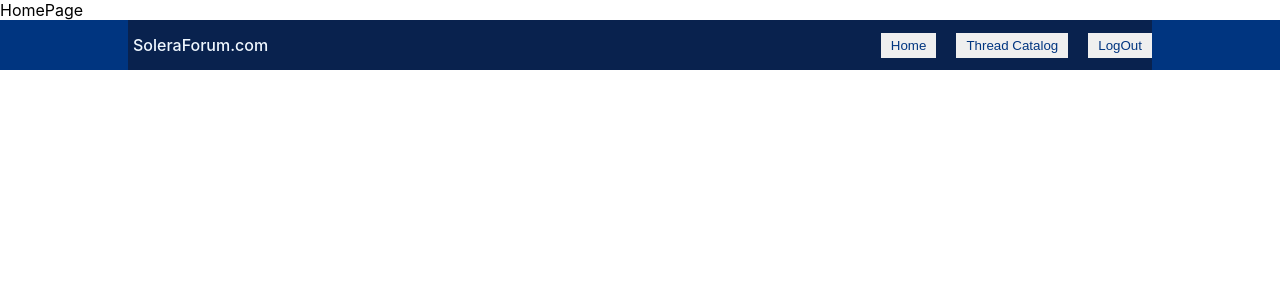
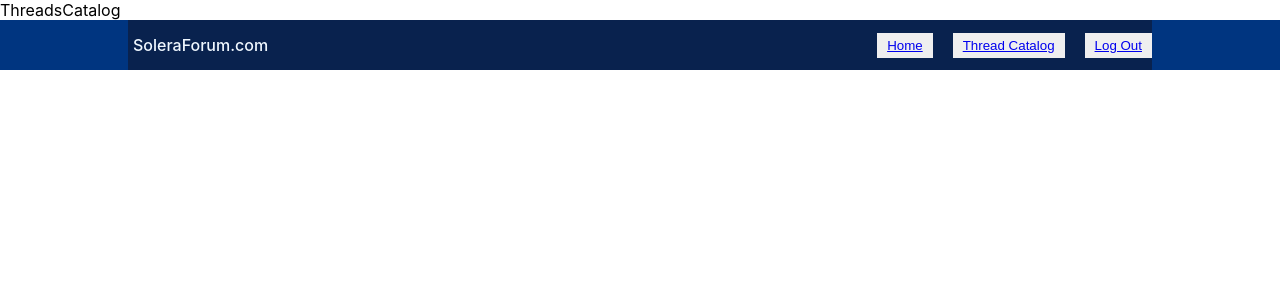
Before and after one commit to danixabi/ForumSoleraASPNET, a React (Create React App) app in the folder forumapp/: page /ThreadCatalog in a window 1280 px wide. Shown: the top 300 px of the page. Built offline with nearby package versions, Linux system fonts and the light colour scheme.

Commit message:
Routing implementado, probando login

```diff
--- a/forumapp/src/App.js
+++ b/forumapp/src/App.js
@@ -1,32 +1,24 @@
 import logo from "./logo.svg";
 import "./App.css";
 import HomePage from "./components/HomePage";
-import { BrowserRouter, Link, Route, Routes } from "react-router-dom";
+import { BrowserRouter, Route, Routes } from "react-router-dom";
 import ThreadsCatalog from "./components/ThreadsCatalog";
 import Post from "./components/Post";
 import Thread from "./components/Thread";
+import LoginPage from "./components/LoginPage";
 
 function App() {
-  <BrowserRouter>
-    <Routes>
-      <Route path="/">
-        <HomePage />
-      </Route>
-      <Route path="/ThreadCatalog">
-        <ThreadsCatalog />
-      </Route>
-      <Route path="/Thread">
-        <Thread />
-      </Route>
-      <Route path="/Thread/Post">
-        <Post />
-      </Route>
-    </Routes>
-  </BrowserRouter>;
-
   return (
     <div>
-      <HomePage />
+      <BrowserRouter>
+        <Routes>
+          <Route path="/" element={<HomePage />} />
+          <Route path="/ThreadCatalog" element={<ThreadsCatalog />} />
+          <Route path="/Thread" element={<Thread />} />
+          <Route path="/Thread/Post" element={<Post />} />
+          <Route path="/Login" element={<LoginPage />} />
+        </Routes>
+      </BrowserRouter>
     </div>
   );
 }
--- /dev/null
+++ b/forumapp/src/components/HomeBody.js
@@ -0,0 +1,19 @@
+import React from "react";
+import { Button } from "react-bootstrap";
+import { Link } from "react-router-dom";
+
+const HomeBody = () => {
+  return (
+    <div>
+      <div>
+        <h2>Welcome to Solera Forum!</h2>
+        <h3>Enjoy posting everything you want!</h3>
+        <button variant="primary">
+          <Link href="/ThreadCatalog">View Threads</Link>
+        </button>
+      </div>
+    </div>
+  );
+};
+
+export default HomeBody;
--- a/forumapp/src/components/HomePage.js
+++ b/forumapp/src/components/HomePage.js
@@ -1,13 +1,14 @@
 import React from "react";
+import HomeBody from "./HomeBody";
 import Navbar from "./NavBar";
 
 const HomePage = () => {
   return (
     <div>
-      HomePage
       <div>
         <Navbar />
       </div>
+      <HomeBody />
     </div>
   );
 };
--- /dev/null
+++ b/forumapp/src/components/LoginPage.js
@@ -0,0 +1,41 @@
+import React from "react";
+import { Form } from "react-bootstrap";
+import { useState } from "react";
+import Logining from "./Logining";
+
+const LoginPage = (props) => {
+  const [user, setUser] = useState("");
+  const [password, setPassword] = useState("");
+
+  function Logining() {
+    console.log("user: " + user, "password: " + password);
+  }
+
+  return (
+    <div>
+      <div>
+        <Form>
+          <label>
+            <input
+              type="text"
+              placeholder="User"
+              onChange={(e) => setUser(e.target.value)}
+              name="user"
+            />
+          </label>
+          <label>
+            <input
+              type="password"
+              placeholder="Password"
+              onChange={(e) => setPassword(e.target.value)}
+              name="password"
+            />
+          </label>
+          <button onClick={Logining} type="submit" value="Submit" />
+        </Form>
+      </div>
+    </div>
+  );
+};
+
+export default LoginPage;
--- /dev/null
+++ b/forumapp/src/components/Logining.js
@@ -0,0 +1,12 @@
+import React from "react";
+import { useState } from "react";
+import { Link } from "react-router-dom";
+
+const Logining = (props) => {
+  const [user, setUser] = useState(props);
+  const [password, setPassword] = useState(props);
+  return console.warn("user: " + user, "password: " + password);
+  <Link to="/"></Link>;
+};
+
+export default Logining;
--- a/forumapp/src/components/NavBar.js
+++ b/forumapp/src/components/NavBar.js
@@ -1,3 +1,4 @@
+import { Link } from "react-router-dom";
 import "./NavBar.css";
 
 const Navbar = (props) => {
@@ -6,14 +7,14 @@ const Navbar = (props) => {
       <div className="navContainer">
         <span className="logo">SoleraForum.com</span>
         <div className="navItems">
-          <button onClick={props.goHome} className="navButton">
-            Home
+          <button className="navButton">
+            <Link to="/">Home</Link>
           </button>
-          <button onClick={props.bookingCheckHandler} className="navButton">
-            Thread Catalog
+          <button className="navButton">
+            <Link to="/ThreadCatalog">Thread Catalog</Link>
           </button>
-          <button onClick={props.logOut} className="navButton">
-            LogOut
+          <button className="navButton">
+            <Link to="/">Log Out</Link>
           </button>
         </div>
       </div>
```
